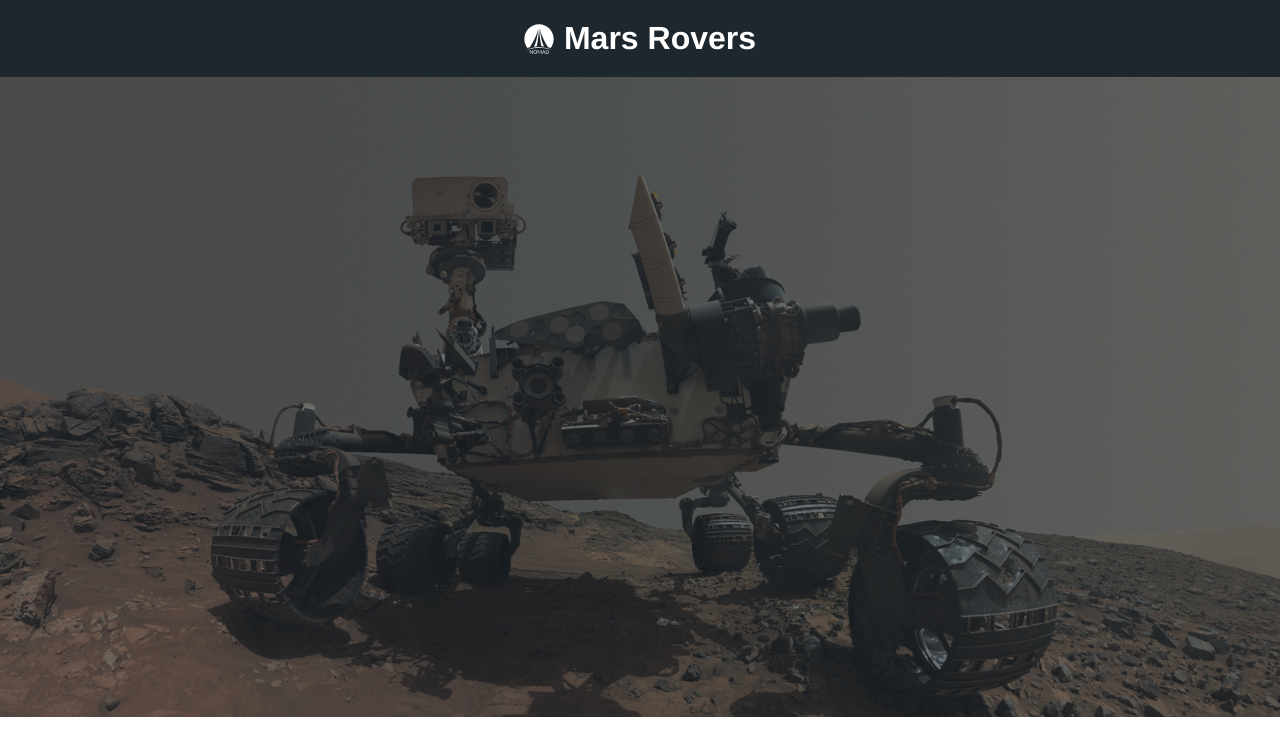
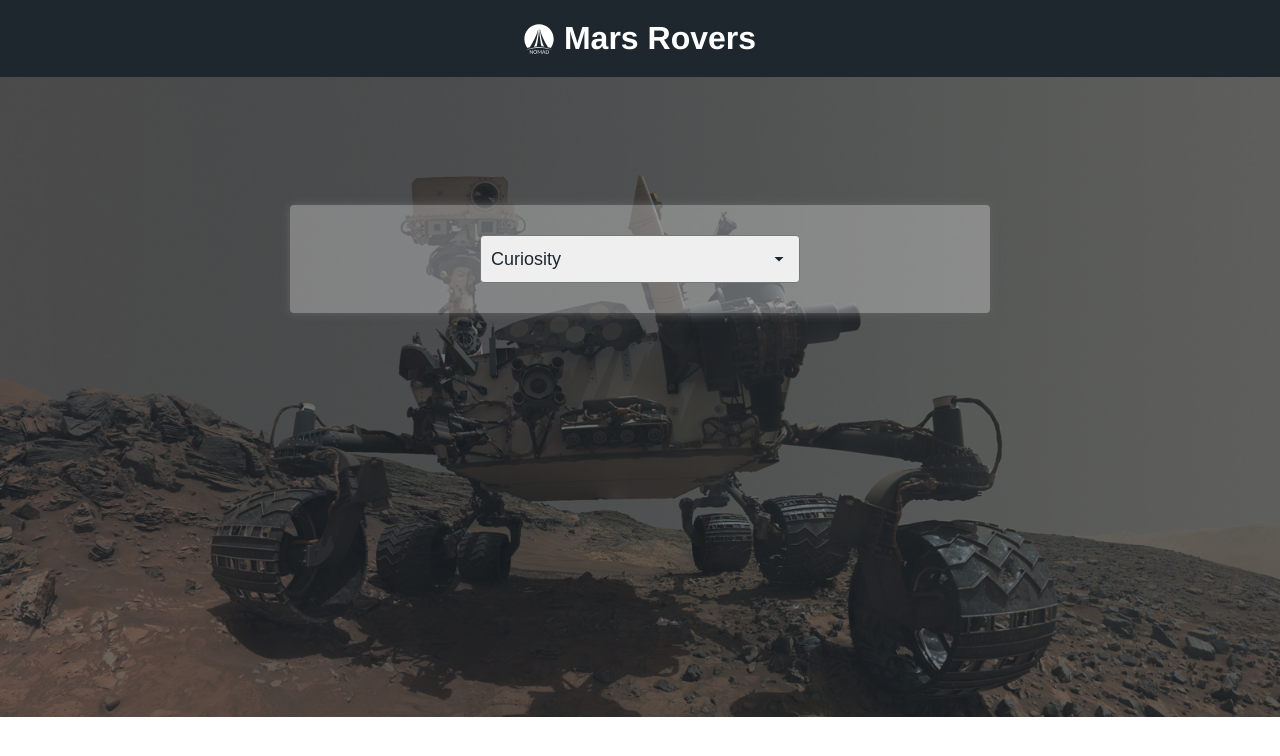
Before and after one commit to marcioc0sta/NomadRovers, a Vue app: page / in a window 1280 px wide. Shown: the top 756 px of the page. Built offline with nearby package versions, Linux system fonts and the light colour scheme.

Commit message:
feat: pass rover options as props

```diff
--- a/src/components/hero-unit/HeroUnit.vue
+++ b/src/components/hero-unit/HeroUnit.vue
@@ -1,10 +1,28 @@
 <template>
-  <div class="hero-unit" />
+  <div class="hero-unit">
+    <div class="rover">
+      <Select id="hover" v-bind:options="rovers" />
+    </div>
+  </div>
 </template>
 
 <script>
+import Select from "../select/Select.vue";
+
 export default {
-name: "HeroUnit"
+  name: "HeroUnit",
+  components: {
+    Select
+  },
+  data() {
+    return {
+      rovers: [
+        { key: 'Curiosity', value: 'curiosity' },
+        { key: 'Opportunity', value: 'opportunity' },
+        { key: 'Spirit', value: 'spirit' },
+      ]
+    }
+  }
 }
 </script>
 
@@ -15,6 +33,19 @@
   height: 80vh;
   overflow: hidden;
   width: 100%;
+}
+
+.rover {
+  background: rgba(255,255,255, .3);
+  box-shadow: 0px 0px 10px #636364;
+  border-radius: 4px;
+  display: flex;
+  justify-content: center;
+  margin: 10% auto 0;
+  padding: 30px;
+  position: relative;
+  width: 50%;
+  z-index: 20;
 }
 
 .hero-unit:before {
--- /dev/null
+++ b/src/components/select/Select.vue
@@ -0,0 +1,52 @@
+<template>
+  <div class="select">
+    <select :name="id" :id="id">
+      <option v-for="option in options" :key="option.value" :value="option.value">
+        {{ option.key }}
+      </option>
+    </select>
+  </div>
+</template>
+
+<script>
+export default {
+  name: "Select",
+  props: {
+    id: String,
+    options: {
+      type: Array
+    },
+  }
+}
+</script>
+
+<style scoped>
+  select {
+    appearance: none;
+    border-radius: 4px;
+    color: #1e272e;
+    font-size:18px;
+    height:48px;
+    outline: none;
+    padding: 10px;
+    width: 100%;
+  }
+
+  .select{
+    display: inline-block;
+    position: relative;
+    width: 50%;
+  }
+
+  .select:after {
+    background-color: #1e272e;
+    content: "";
+    display: block;
+    clip-path: polygon(100% 0%, 0 0%, 50% 50%);
+    height: 10px;
+    position: absolute;
+    right: 5%;
+    top: 45%;
+    width: 10px;
+  }
+</style>
```
